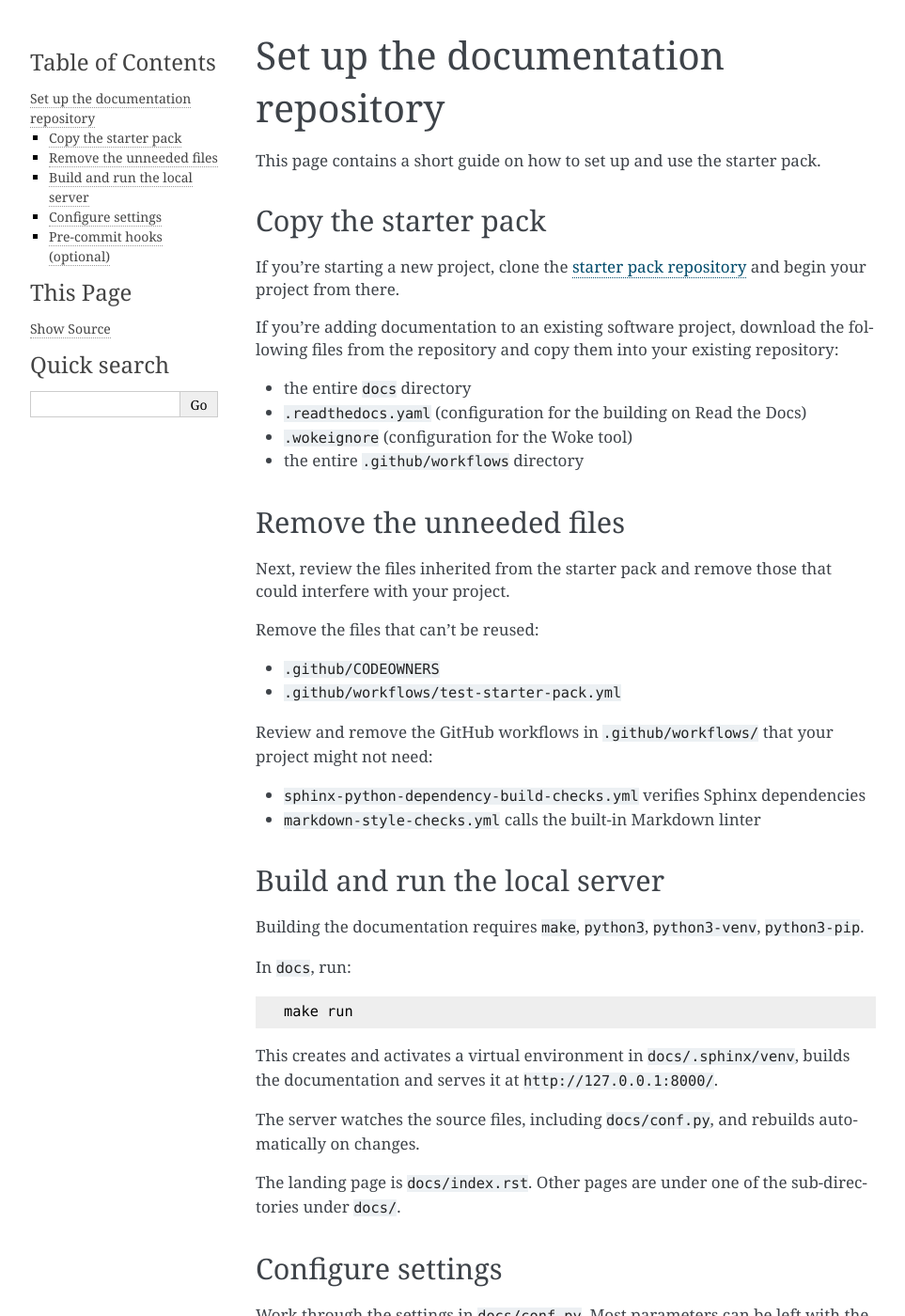
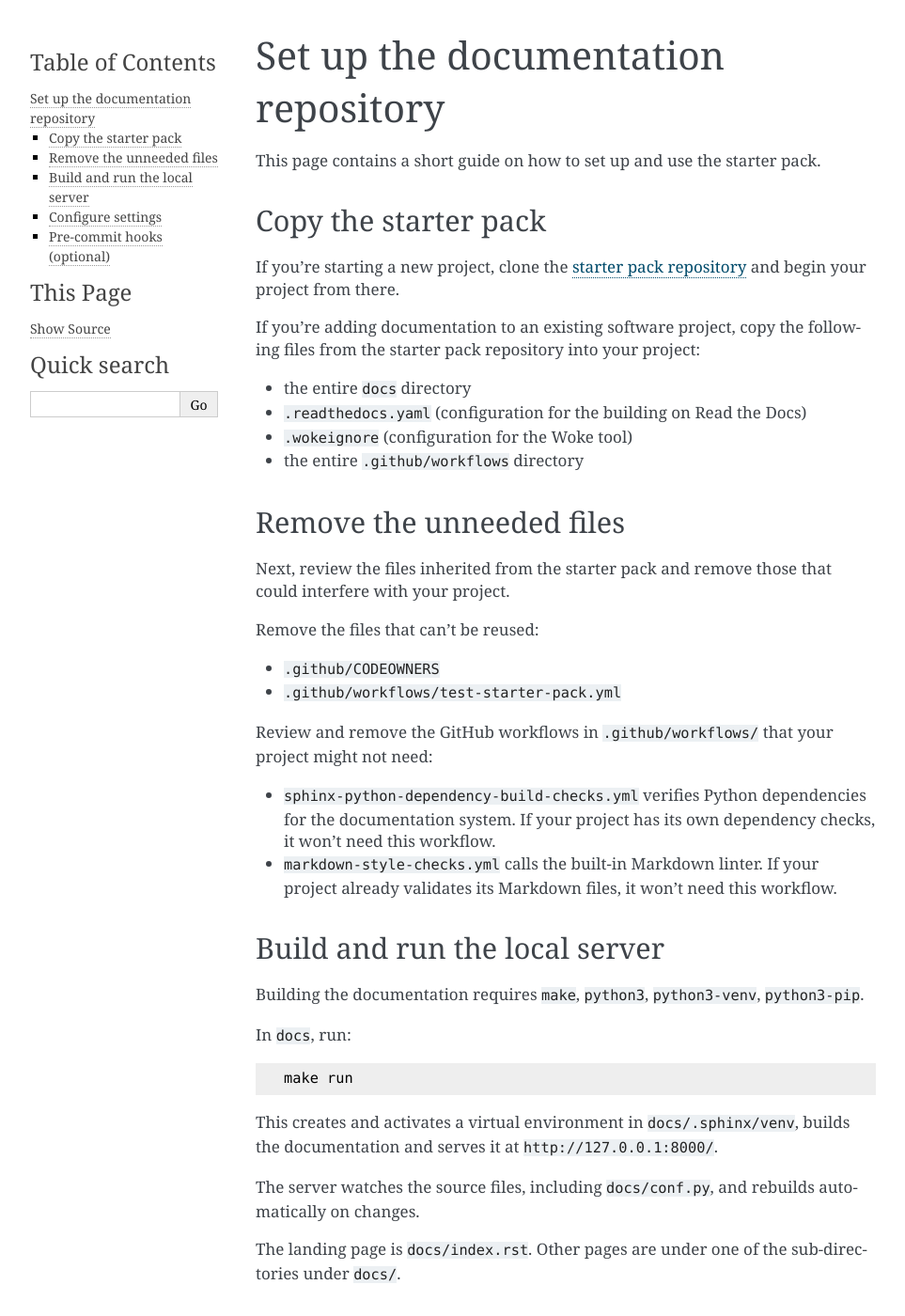
Before and after one commit to canonical/sphinx-docs-starter-pack, a Sphinx documentation site: the page built from docs/tutorial/set-up.rst, in a window 1280 px wide and 1400 px high. Shown: the whole window at 94% size, without its empty margins (148-1111 px from the left). Built offline with Sphinx 7.4.7, drawn with Linux system fonts in a browser that asks for light colours; pages that are not in the unit, such as notebooks, are missing from menus; cross-references to code outside the pages are shown as plain code.

Commit message:
docs: incorporate @s-makin's review

```diff
--- a/docs/tutorial/set-up.rst
+++ b/docs/tutorial/set-up.rst
@@ -13,7 +13,7 @@ Copy the starter pack
 
 If you're starting a new project, clone the `starter pack repository <https://github.com/canonical/sphinx-docs-starter-pack>`_ and begin your project from there.
 
-If you're adding documentation to an existing software project, download the following files from the repository and copy them into your existing repository:
+If you're adding documentation to an existing software project, copy the following files from the starter pack repository into your project:
 
 * the entire :file:`docs` directory
 * :file:`.readthedocs.yaml` (configuration for the building on Read the Docs)
@@ -35,8 +35,8 @@ Remove the files that can't be reused:
 
 Review and remove the GitHub workflows in ``.github/workflows/`` that your project might not need:
 
-- :file:`sphinx-python-dependency-build-checks.yml` verifies Sphinx dependencies
-- :file:`markdown-style-checks.yml` calls the built-in Markdown linter
+- :file:`sphinx-python-dependency-build-checks.yml` verifies Python dependencies for the documentation system. If your project has its own dependency checks, it won't need this workflow.
+- :file:`markdown-style-checks.yml` calls the built-in Markdown linter. If your project already validates its Markdown files, it won't need this workflow.
 
 
 Build and run the local server
```
